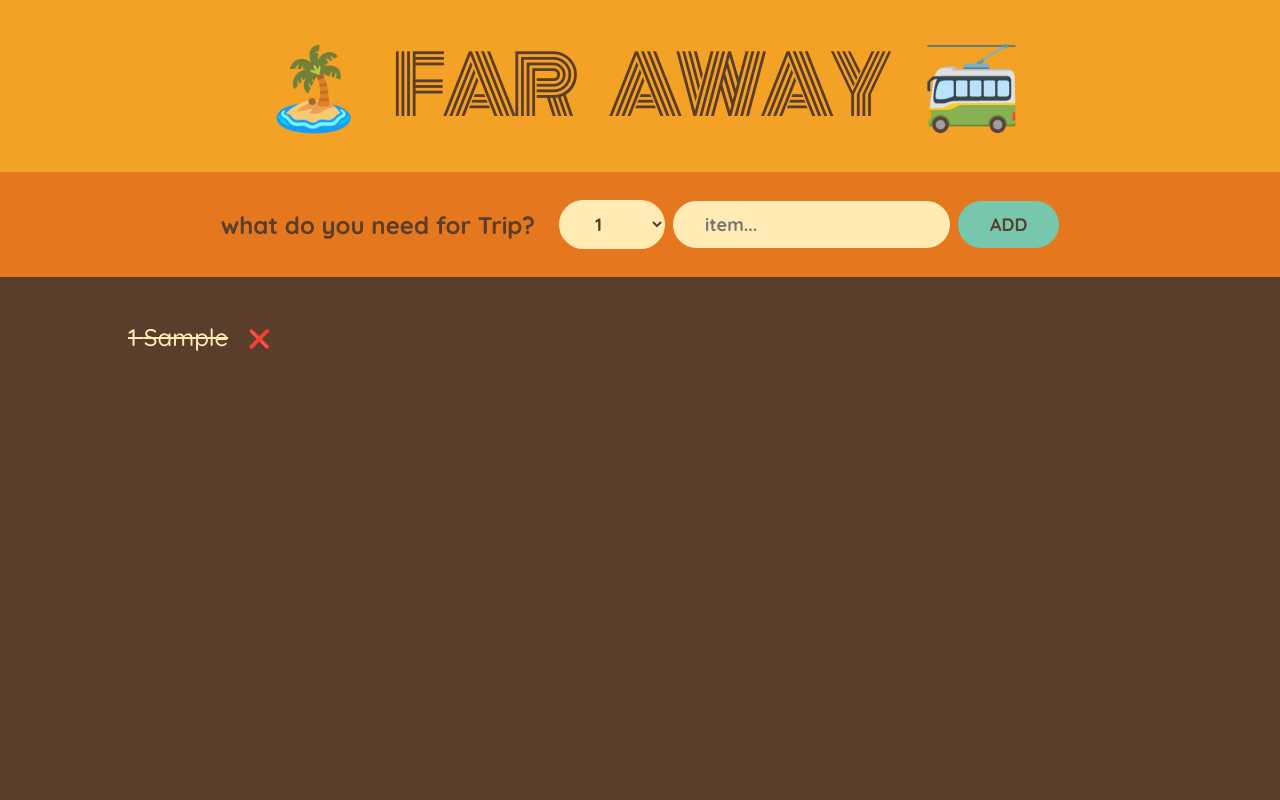
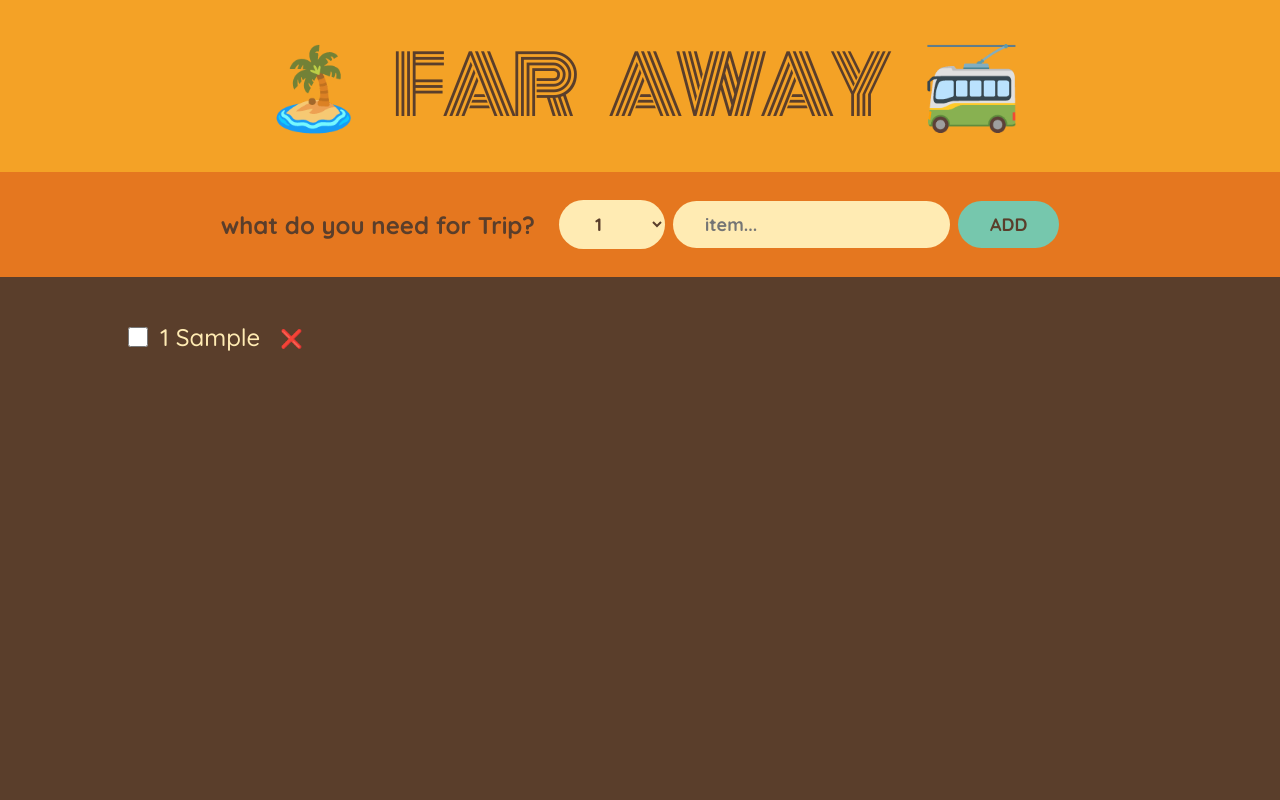
Before and after one commit to sujansince2003/Travel-state-App, a React (Create React App) app: page / in a window 1280 px wide. Both pictures are taken after typing "Sample" into the empty fields and a click on the button "ADD". Shown: the top 800 px of the page. Built offline with nearby package versions, Linux system fonts and the light colour scheme.

Commit message:
added pack/unpacked feature

```diff
--- a/src/App.js
+++ b/src/App.js
@@ -1,11 +1,6 @@
-import React, { useState } from "react";
+import React, { useState, useEffect } from "react";
 
 import "./App.css";
-
-const initialItems = [
-  { id: 1, description: "Passports", quantity: 2, packed: false },
-  { id: 2, description: "Socks", quantity: 12, packed: true },
-];
 
 const App = () => {
   const [items, setItems] = useState([]);
@@ -18,12 +13,26 @@ const App = () => {
     setItems((items) => items.filter((item) => item.id !== id));
   };
 
+  const HandlePackedItem = (id) => {
+    setItems((items) =>
+      items.map((item) =>
+        item.id === id ? { ...item, packed: !item.packed } : item
+      )
+    );
+  };
+  useEffect(() => {
+    console.log("Updated items:", items);
+  }, [items]);
   return (
     <>
       <Logo />
       <Form onAddItems={HandleaddItems} />
       {/* passing function as props to child can execute funtion in parent comp and also can change state ::this is how passing data from child to parent */}
-      <Packinglist items={items} onDeleteitem={HandleDeleteItem} />
+      <Packinglist
+        items={items}
+        onDeleteitem={HandleDeleteItem}
+        onpackeditem={HandlePackedItem}
+      />
       <Stats />
     </>
   );
@@ -44,7 +53,7 @@ const Form = ({ onAddItems }) => {
     e.preventDefault();
     //making a object when we receive data from input
     if (!description) return;
-    const newItem = { description, quantity, packed: true, id: Date.now() };
+    const newItem = { description, quantity, packed: false, id: Date.now() };
     console.log(newItem);
 
     //adding new item to list
@@ -79,13 +88,18 @@ const Form = ({ onAddItems }) => {
     </>
   );
 };
-const Packinglist = ({ items, onDeleteitem }) => {
+const Packinglist = ({ items, onDeleteitem, onpackeditem }) => {
   return (
     <>
       <div className="list">
         <ul>
           {items.map((item) => (
-            <Item item={item} onDeleteitem={onDeleteitem} key={item.id} />
+            <Item
+              item={item}
+              onDeleteitem={onDeleteitem}
+              onpackeditem={onpackeditem}
+              key={item.id}
+            />
           ))}
         </ul>
       </div>
@@ -93,10 +107,15 @@ const Packinglist = ({ items, onDeleteitem }) => {
   );
 };
 
-const Item = ({ item, onDeleteitem }) => {
+const Item = ({ item, onDeleteitem, onpackeditem }) => {
   return (
     <>
       <li>
+        <input
+          type="checkbox"
+          value={item.packed}
+          onChange={() => onpackeditem(item.id)}
+        />
         <span style={item.packed ? { textDecoration: "line-through" } : {}}>
           {item.quantity} {item.description}
         </span>
```
